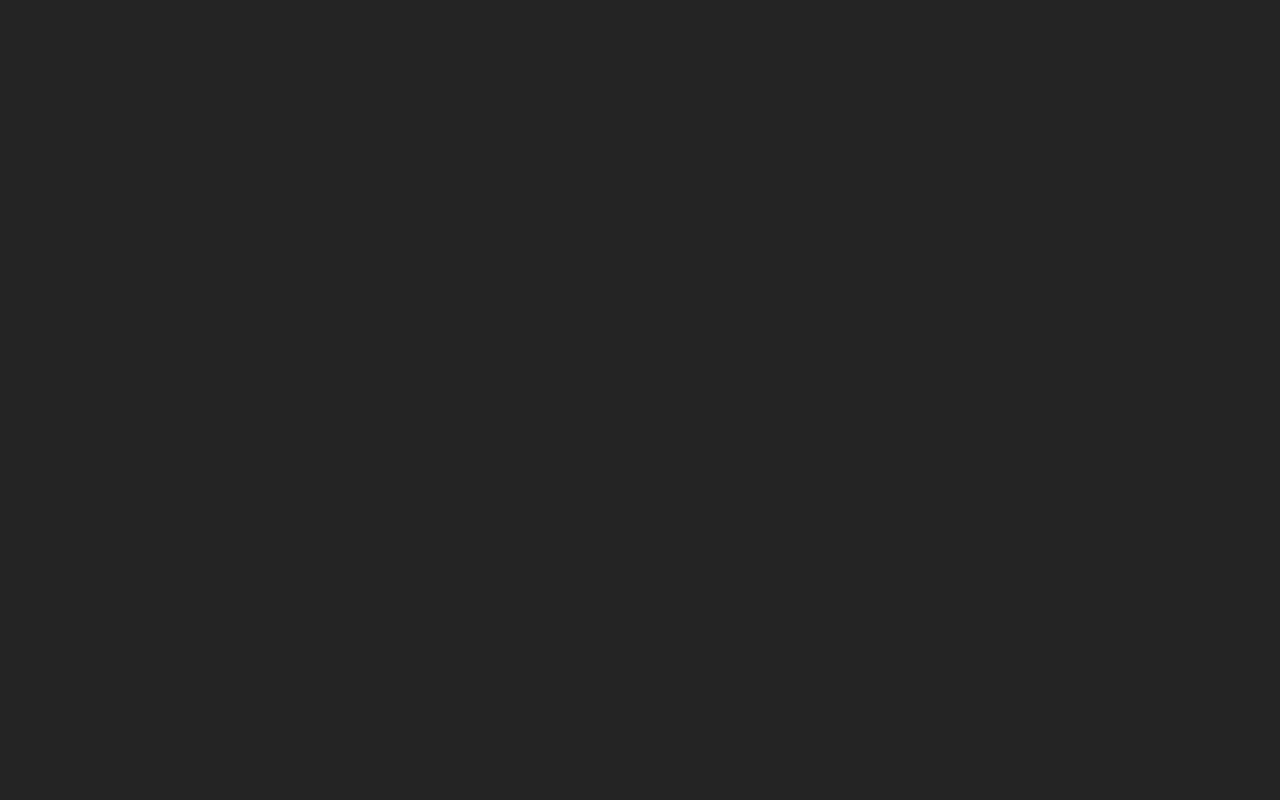
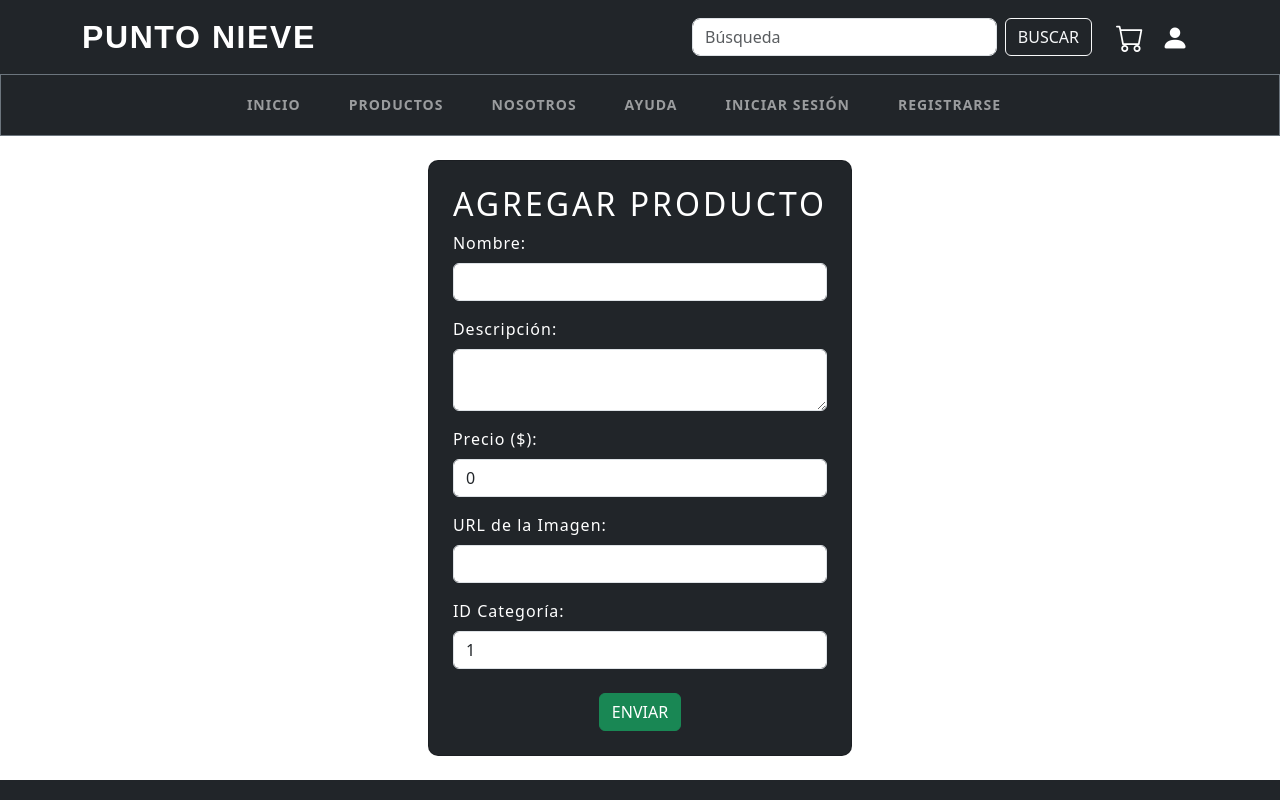
Before and after one commit to FranciscaRuzVergara/Vite_Punto_Nieve, a React (Vite) app: page /agregar in a window 1280 px wide. Before the commit this address had no page. Shown: the top 800 px of the page. Built offline with nearby package versions, Linux system fonts and the light colour scheme; the HTML template or start-up script is replaced by a standard one; a web font is replaced by a local one.

Commit message:
pagina de agregar producto

```diff
--- a/src/App.jsx
+++ b/src/App.jsx
@@ -17,6 +17,7 @@ import PedidosPage from "./pages/PedidosPage";
 import ClientesPage from "./pages/ClientesPage";
 import CategoriasPage from "./pages/CategoriasPage";
 import UsuariosPage from "./pages/UsuariosPage";
+import AgregarProdPage from "./pages/AgregarProdPage";
 
 function App() {
   const [carrito, setCarrito] = useState([]);
@@ -124,6 +125,7 @@ function App() {
           <Route path="login" element={<Login />} />
           <Route path="registro" element={<Registro />} />
           <Route path="mapaSitio" element={<MapaSitio />} />
+          <Route path="agregar" element={<AgregarProdPage />} />
 
           {/* rutas backend */}
           <Route path="admin/carrito" element={<CarritoPage />} />
--- /dev/null
+++ b/src/pages/AgregarProdPage.jsx
@@ -0,0 +1,158 @@
+import React, { useState } from 'react';
+const API_BASE = import.meta.env.VITE_API_BASE_URL;
+
+const FormularioEnvio = () => {
+  const [formData, setFormData] = useState({
+    nombre: '',
+    descripcion: '',
+    precio: 0,
+    imagenUrl: '',
+    idCategoria: 1,
+  });
+
+  const [mensaje, setMensaje] = useState('');
+
+  const handleChange = (e) => {
+    const { name, value, type } = e.target;
+
+    const newValue = (type === 'number' || name === 'idCategoria')
+      ? parseFloat(value)
+      : value;
+
+    setFormData({
+      ...formData,
+      [name]: newValue,
+    });
+  };
+
+  const handleSubmit = async (e) => {
+    e.preventDefault();
+    setMensaje('Enviando datos...');
+
+    const productData = {
+      nombre: formData.nombre,
+      descripcion: formData.descripcion,
+      precio: formData.precio,
+      imagenUrl: formData.imagenUrl.trim() === '' ? null : formData.imagenUrl,
+      detallePedidos: [],
+      categoria: {
+        idCategoria: parseInt(formData.idCategoria, 10),
+      }
+    };
+    console.log('JSON a enviar:', productData);
+
+    try {
+      const response = await fetch((`${API_BASE}/api/v1/productos`), {
+        method: 'POST',
+        headers: { 'Content-Type': 'application/json' },
+        body: JSON.stringify(productData),
+      });
+
+      if (response.ok) {
+        const result = await response.json();
+        console.log('Éxito:', result);
+        setMensaje('Producto registrado con éxito.');
+        setFormData({
+          nombre: '',
+          descripcion: '',
+          precio: 0,
+          imagenUrl: '',
+          idCategoria: 1,
+        });
+      } else {
+        setMensaje('Error al enviar los datos. Revisa el servidor.');
+        console.error('Error al enviar el formulario:', response.statusText);
+      }
+    } catch (error) {
+      setMensaje('No se pudo conectar con el servidor.');
+      console.error('Error:', error);
+    }
+  };
+
+return (
+    <div className="container d-flex justify-content-center align-items-center form-container">
+      <div className="card bg-dark text-white p-4 my-4 registro-card">
+      <h2>Agregar Producto</h2>
+
+      <form onSubmit={handleSubmit}>
+        <div className="mb-3">
+          <label htmlFor="nombre" className='form-label'>Nombre:</label>
+          <input
+            type="text"
+            className='form-control'
+            id="nombre"
+            name="nombre"
+            value={formData.nombre}
+            onChange={handleChange}
+            required
+          />
+        </div>
+
+        <div className="mb-3">
+          <label htmlFor="descripcion" className='form-label'>Descripción:</label>
+          <textarea
+            className='form-control'
+            id="descripcion"
+            name="descripcion"
+            value={formData.descripcion}
+            onChange={handleChange}
+            required
+          />
+        </div>
+
+        <div className="mb-3">
+          <label htmlFor="precio" className='form-label'>Precio ($):</label>
+          <input
+            type="number"
+            className='form-control'
+            id="precio"
+            name="precio"
+            value={formData.precio}
+            onChange={handleChange}
+            required
+            min="0"
+            step="0.01"
+          />
+        </div>
+
+        <div className="mb-3">
+          <label htmlFor="imagenUrl" className='form-label'>URL de la Imagen:</label>
+          <input
+            type="text"
+            className='form-control'
+            id="imagenUrl"
+            name="imagenUrl"
+            value={formData.imagenUrl}
+            onChange={handleChange}
+          />
+        </div>
+
+        <div className="mb-4">
+          <label htmlFor="idCategoria" className='form-label'>ID Categoría:</label>
+          <input
+            type="number"
+            className='form-control'
+            id="idCategoria"
+            name="idCategoria"
+            value={formData.idCategoria}
+            onChange={handleChange}
+            required
+            min="1"
+          />
+        </div>
+        <div className="d-flex justify-content-center">
+        <button type="submit" className="btn btn-success btn-md">Enviar</button>
+        </div>
+      </form>
+
+      {mensaje && (
+        <p style={{ marginTop: 12, fontWeight: 'bold', color: mensaje.includes('✅') ? 'green' : 'crimson' }}>
+          {mensaje}
+        </p>
+      )}
+      </div>
+    </div>
+  );
+};
+
+export default FormularioEnvio;
```
